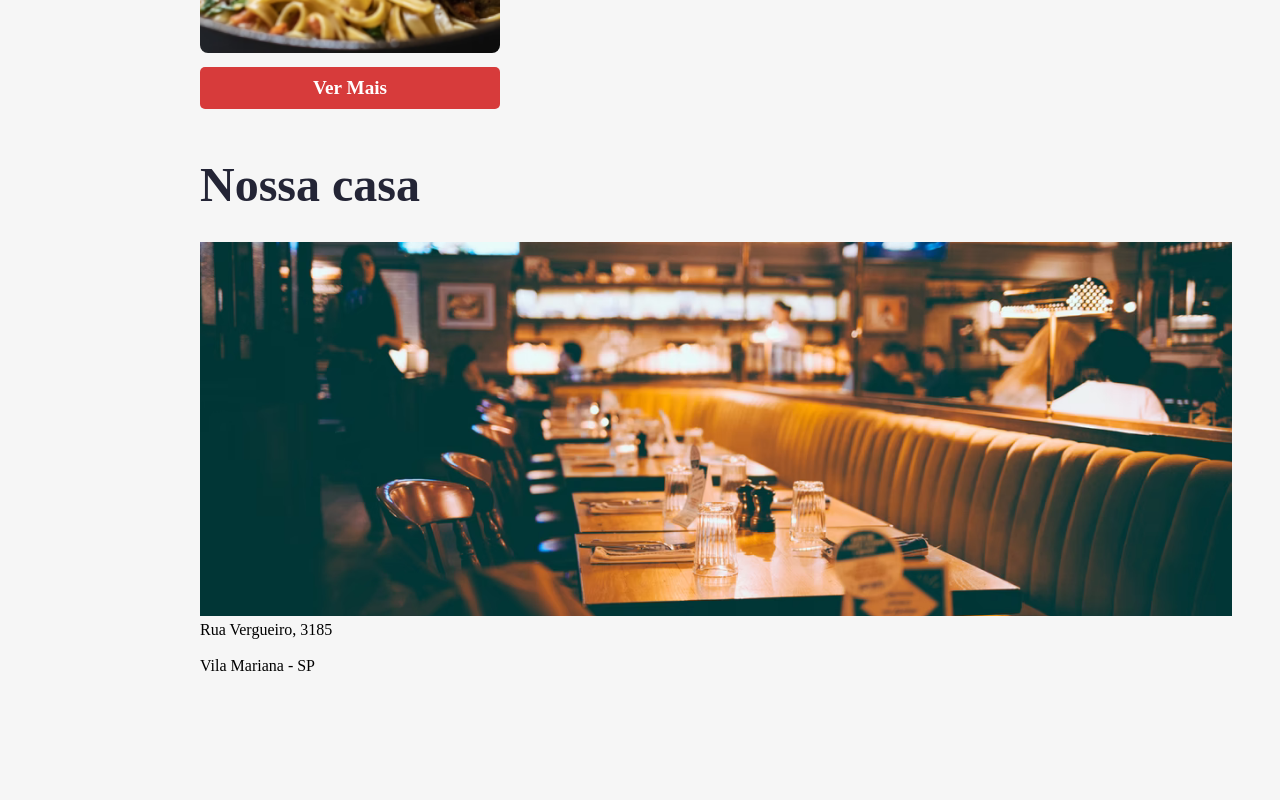
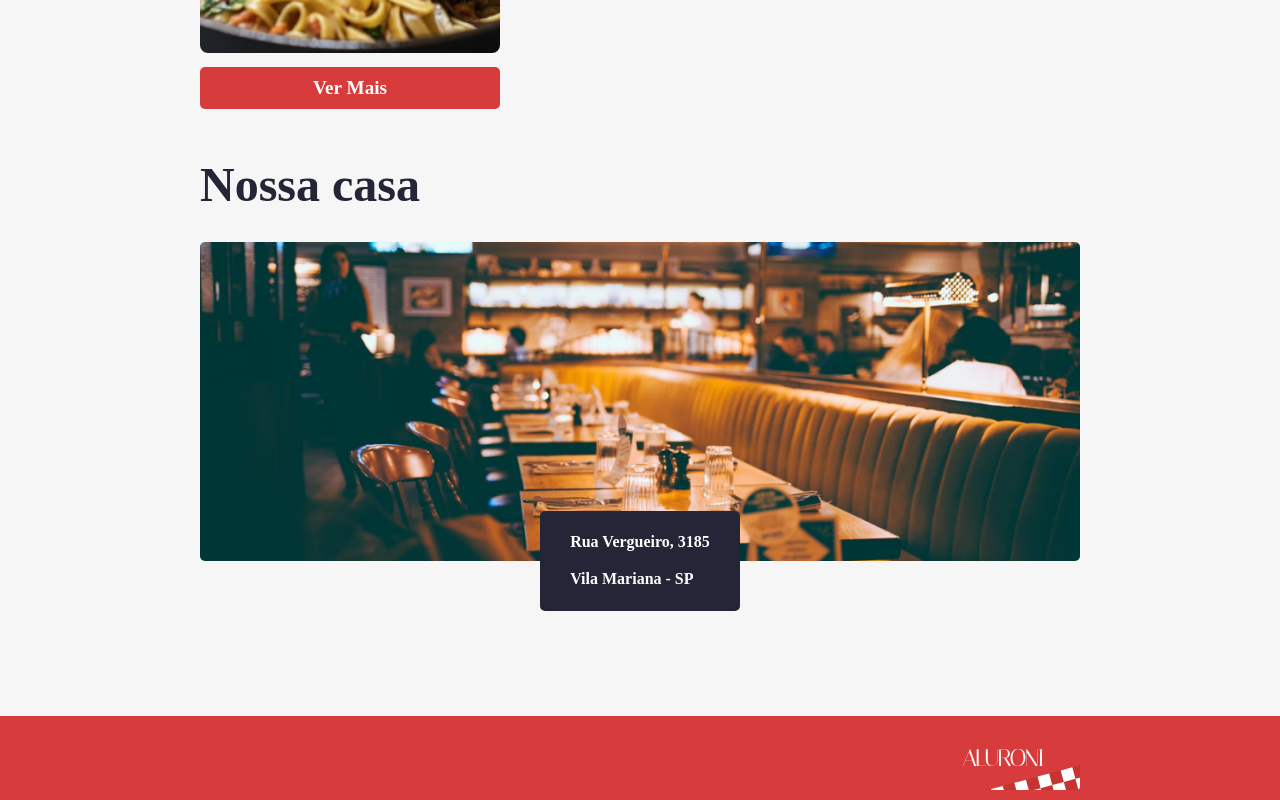
Before and after one commit to bruna40/Aluroni, a React (Create React App) app in the folder aluroni/: page / in a window 1280 px wide. Shown: the part 1121-1921 px from the top of the page. Before the commit the page ends 1847 px from the top, so only its background shows below. Built offline with nearby package versions, Linux system fonts and the light colour scheme; a web font is replaced by a local one.

Commit message:
page Not Found

```diff
--- a/aluroni/src/DeafaultLayout/index.tsx
+++ b/aluroni/src/DeafaultLayout/index.tsx
@@ -1,17 +1,22 @@
 import { Outlet } from 'react-router-dom';
 import { Header } from '../components/Header';
+import { Footer } from '../components/Footer';
 import Menu from '../components/Menu';
 import stylesTema from '../styles/Tema.module.scss';
+import '../index.css';
 
 
 export function DefaultLayout() {
   return (
-    <main>
+    <>
+      <main className="container">
         <Menu />
         <Header />
         <div className={stylesTema.container}>
           <Outlet />
         </div>
       </main>
+      <Footer />
+    </>
   );
 }
--- a/aluroni/src/Router..js
+++ b/aluroni/src/Router..js
@@ -3,6 +3,7 @@
 import { Cardapio } from './pages/Cardapio/index';
 import { Inicio } from './pages/Inicio/index';
 import { Sobre } from './pages/Sobre/index';
+import { NotFound } from './pages/NotFound/index';
 
 export function Router() {
   return (
@@ -14,6 +15,7 @@
           <Route path='/cardapio' element={<Cardapio />} />
           <Route path='/sobre' element={<Sobre />} />
         </Route>
+        <Route path='*' element={<NotFound />} />
       </Routes>
     </BrowserRouter>
   );
--- /dev/null
+++ b/aluroni/src/components/Footer/index.tsx
@@ -0,0 +1,10 @@
+import styles from './styles.module.scss';
+import { ReactComponent as Logo } from '../../assets/logo.svg';
+
+export function Footer() {
+  return (
+    <footer className={styles.footer}>
+      <Logo />
+    </footer>
+  );
+}
--- /dev/null
+++ b/aluroni/src/components/Footer/styles.module.scss
@@ -0,0 +1,18 @@
+@import '../../styles/variaveis';
+@import '../../styles/breakpoints';
+
+.footer {
+    background-color: $red;
+    display:flex;
+    justify-content: flex-end;
+    padding: 0.625rem $padding-horizontal;
+    @media (max-width: $desktop_sm) {
+        padding: 0.625rem $padding-horizontal-mobile;
+    }
+    @media (min-width: $desktop_xsm) and (max-width: $desktop_sm) {
+        padding: 0.625rem $padding-horizontal-sm;
+    }
+    @media (min-width: $desktop_sm) and (max-width: $desktop_md) {
+        padding: 0.625rem $padding-horizontal-md;
+    }
+}
--- a/aluroni/src/index.css
+++ b/aluroni/src/index.css
@@ -6,3 +6,9 @@
   box-sizing: border-box;
   font-family: 'Italiana', serif;
 }
+
+#root > main.container {
+  display:flex;
+  flex-direction: column;
+  min-height: 100vh;
+}
--- a/aluroni/src/pages/Inicio/style.module.scss
+++ b/aluroni/src/pages/Inicio/style.module.scss
@@ -34,7 +34,7 @@
     }
 }
 
-.nossaCasa {
+.casa {
     margin-bottom: 100px;
     position: relative;
     width: 100%;
--- /dev/null
+++ b/aluroni/src/pages/NotFound/index.tsx
@@ -0,0 +1,22 @@
+import styles from './styles.module.scss';
+import stylesTema from '../../styles/Tema.module.scss';
+import { ReactComponent as NotFoundImage } from '../../assets/not_found.svg';
+import classNames from 'classnames';
+import { useNavigate } from 'react-router-dom';
+
+export function NotFound() {
+  const history = useNavigate();
+  return (
+    <div className={classNames({
+      [styles.container]: true,
+      [stylesTema.container]: true,
+    })}>
+      <div className={styles.voltar}>
+        <button onClick={() => history(-1) }>
+          {'< Voltar'}
+        </button>
+      </div>
+      <NotFoundImage />
+    </div>
+  );
+}
--- /dev/null
+++ b/aluroni/src/pages/NotFound/styles.module.scss
@@ -0,0 +1,22 @@
+@import '../../styles/variaveis';
+
+.container {
+    align-items: center;
+    display: flex;
+    flex: 1;
+    flex-direction: column;
+    justify-content: center;
+}
+.voltar {
+    display: flex;
+    justify-content: flex-start;
+    width: 100%;
+    button {
+        background-color: transparent;
+        border: none;
+        color: $red;
+        cursor: pointer;
+        font-size: 1.5rem;
+        font-weight: bold;
+    }
+}
```
Also changed, not shown: aluroni/src/assets/not_found.svg (added). Lines whose indentation alone changed are shown as unchanged.
